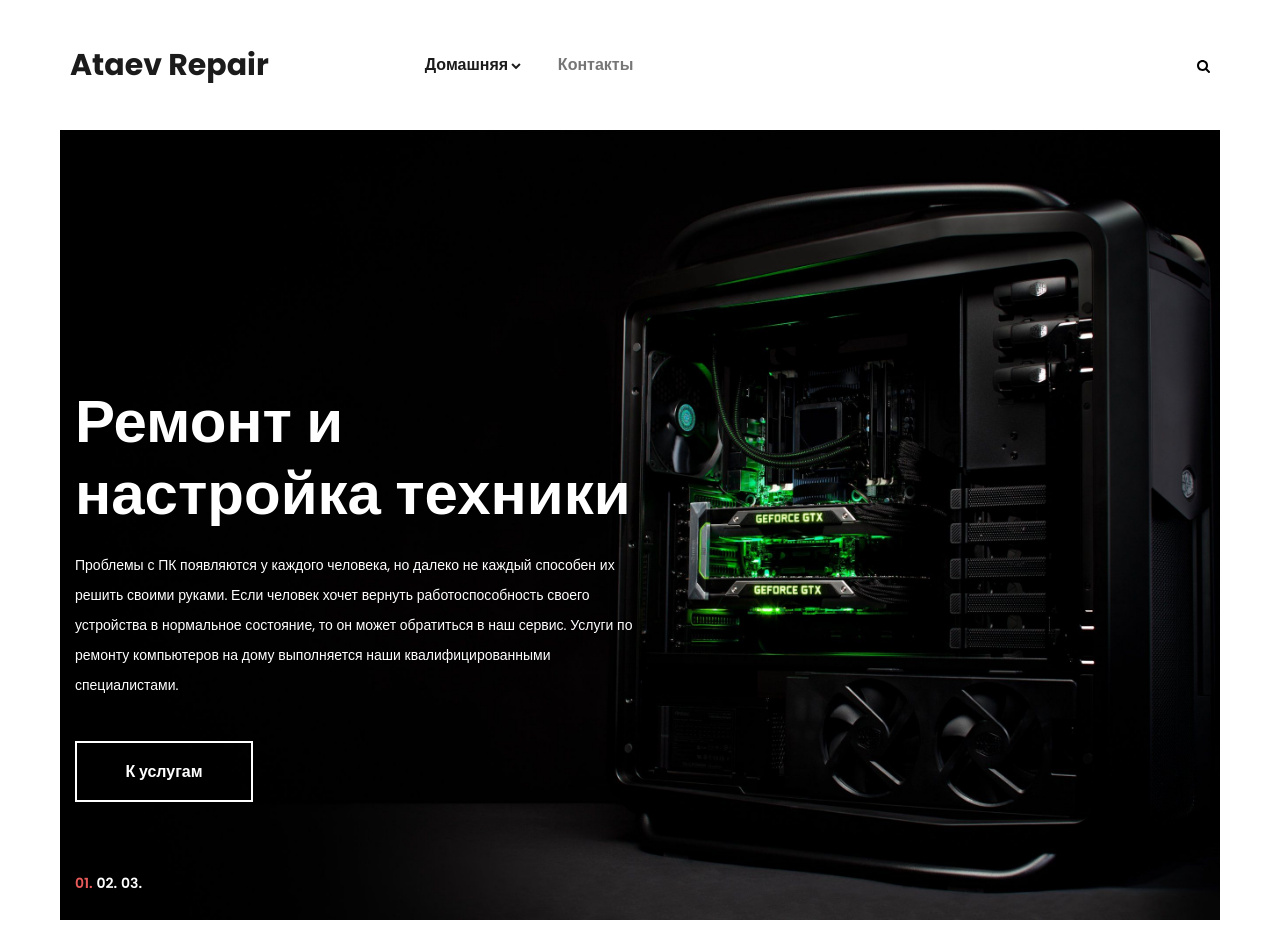
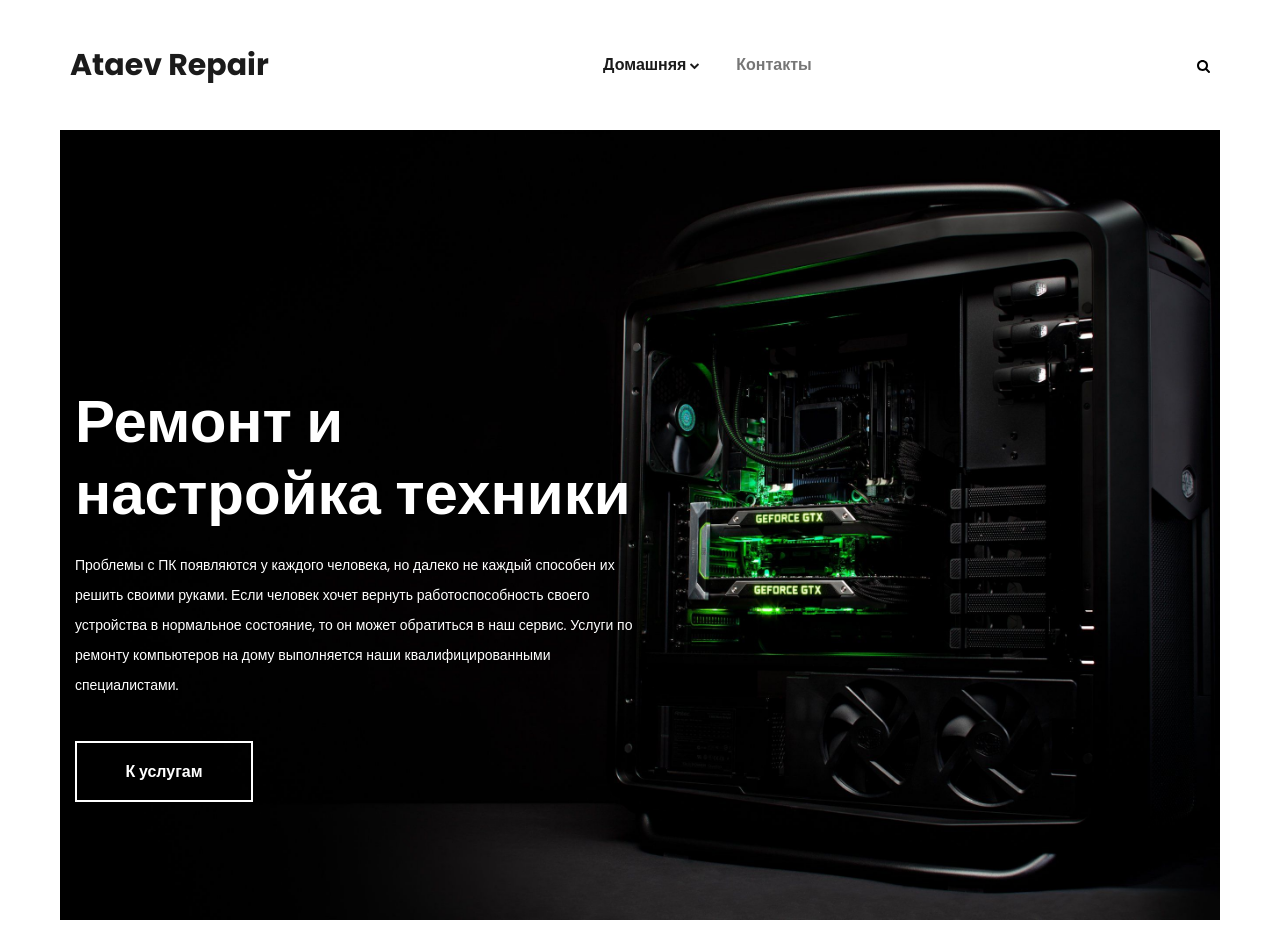
Before and after one commit to acidless/landing, a plain HTML site: page index.html in a window 1280 px wide. Shown: the top 952 px of the page. Drawn offline with Linux system fonts and the light colour scheme.

Commit message:
Bugs fix

```diff
--- a/index.html
+++ b/index.html
@@ -27,7 +27,7 @@
 					<div class="col">
 						<div class="header_content d-flex flex-row align-items-center justify-content-start">
 							<div class="logo"><a href="#">Ataev Repair</a></div>
-							<nav class="main_nav ">
+							<nav class="main_nav d-flex align-items-center justify-content-center">
 								<ul>
 									<li class="hassubs active">
 										<a href="index.html">Домашняя</a>
@@ -161,31 +161,8 @@
 				</div>
 			</div>
 
-			<!-- Home Slider Dots -->
-
-			<div class="home_slider_dots_container">
-				<div class="container">
-					<div class="row">
-						<div class="col">
-							<div class="home_slider_dots">
-								<ul id="home_slider_custom_dots" class="home_slider_custom_dots">
-									<li class="home_slider_custom_dot active">01.</li>
-									<li class="home_slider_custom_dot">02.</li>
-									<li class="home_slider_custom_dot">03.</li>
-								</ul>
-							</div>
-						</div>
-					</div>
-				</div>
-			</div>
-
 		</div>
 	</div>
-
-	<!-- Ads -->
-
-
-
 	<!-- Products -->
 
 	<div class="products">
--- a/styles/main_styles.css
+++ b/styles/main_styles.css
@@ -238,6 +238,7 @@ section
 	border: solid 2px #1b1b1b;
 	overflow: hidden;
 	cursor: pointer;
+	pointer-events: auto;
 }
 .button a
 {
@@ -348,7 +349,7 @@ section
 }
 .main_nav
 {
-	margin-left: 156px;
+	flex:1;
 }
 .main_nav > ul > li
 {
@@ -809,7 +810,10 @@ section
 	height: 950px;
 	background: #FFFFFF;
 	z-index: 2;
+	pointer-events: none;
 }
+
+
 .home_slider_container
 {
 	width: 100%;
@@ -819,6 +823,7 @@ section
 	padding-right: 60px;
 	padding-bottom: 30px;
 }
+
 .home_slider_background
 {
 	position: absolute;
```
